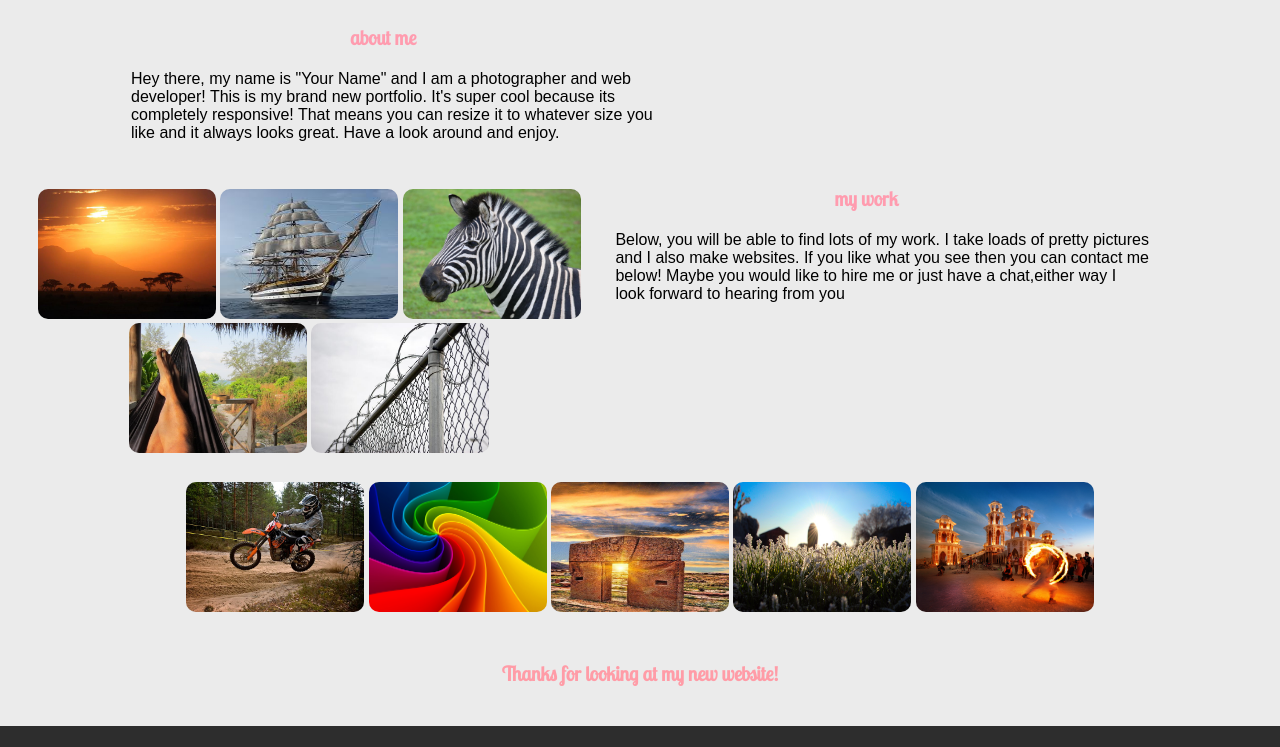
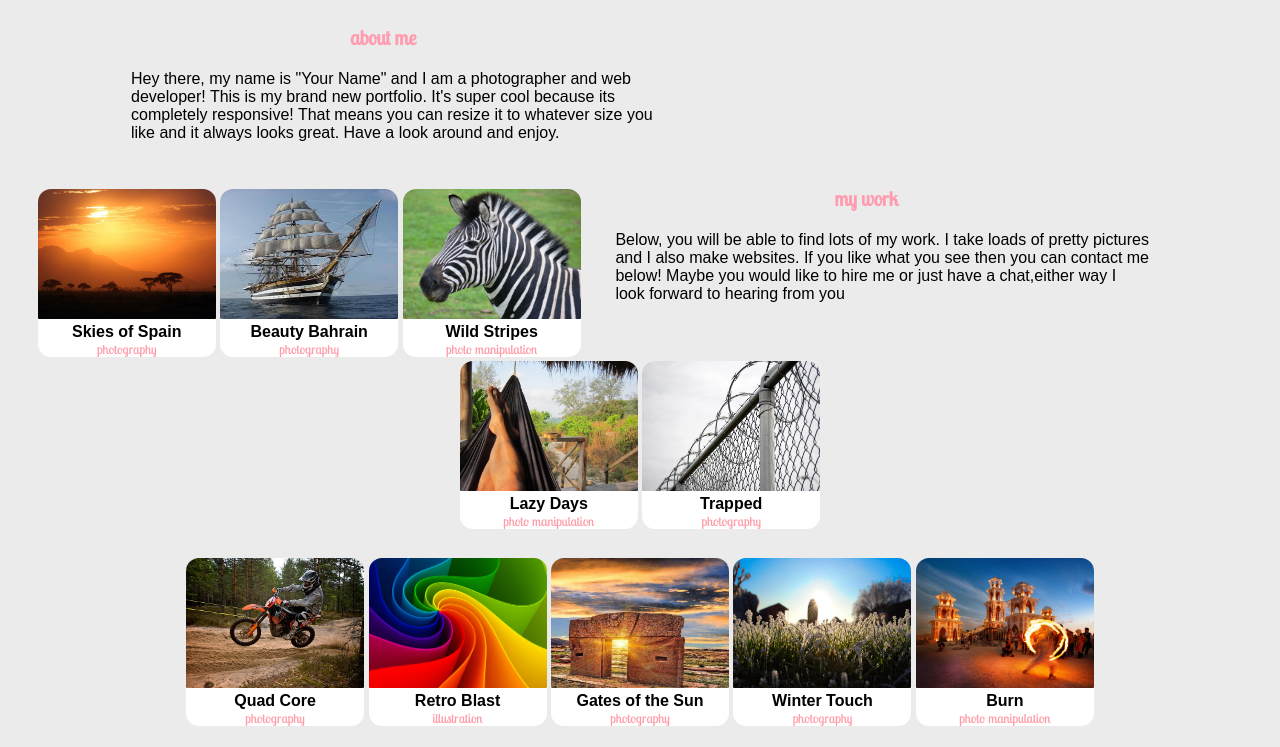
Before and after one commit to ZuluK/liquid_psd_convert, a plain HTML site: page index.html in a window 1280 px wide. Shown: the part 870-1617 px from the top of the page. Drawn offline with Linux system fonts and the light colour scheme.

Commit message:
Second Commit

```diff
--- a/css/main.css
+++ b/css/main.css
@@ -1,8 +1,10 @@
 * {
   margin: 0;
   padding: 0;
+  font-family: sans-serif;
+}
+body {
   background-color: #ebebeb;
-  font-family: sans-serif;
 }
 /*
 =============================
@@ -118,6 +120,20 @@ section {
 PHOTO LINKS
 =============================
 */
+.photo_links1 div {
+  display: inline-block;
+  background-color: white;
+  overflow: hidden;
+  border-radius: 13px;
+}
+.photo_links1 div h2 {
+  font-size: 16px;
+}
+.photo_links1 div p {
+  color: #ff9ca7;
+  font-size: 13px;
+  font-family: 'Lobster Two', cursive;
+}
 .photo_links1 {
   padding: 25px
 }
@@ -126,12 +142,26 @@ PHOTO LINKS
 }
 .photo_links1 img {
     height: 130px;
-    border-radius: 10px;
+    border-radius: 1px;
     width: 178px;
+}
+.photo_links2 div p {
+  color: #ff9ca7;
+  font-size: 13px;
+  font-family: 'Lobster Two', cursive;
+}
+.photo_links2 div h2 {
+  font-size: 16px;
+}
+.photo_links2 div {
+  display: inline-block;
+  background-color: white;
+  overflow: hidden;
+  border-radius: 13px;
 }
 .photo_links2 img {
     height: 130px;
-    border-radius: 10px;
+    border-radius: 1px;
     width: 178px;
 }
 
--- a/index.html
+++ b/index.html
@@ -48,18 +48,58 @@
       </div>
   </section>
   <div class="photo_links1">
+        <div>
           <a href=""><img src="img/mountain_sun.jpg" alt="Photo of mountains and the sun"></a>
+          <h2>Skies of Spain</h2>
+          <p>photography</p>
+        </div>
+        <div>
           <a href=""><img src="img/ship.jpg" alt="Photo of ship"></a>
+          <h2>Beauty Bahrain</h2>
+          <p>photography</p>
+        </div>
+        <div>
           <a href=""><img src="img/zebra.jpg" alt="Photo of a zebra"></a>
+          <h2>Wild Stripes</h2>
+          <p>photo manipulation</p>
+        </div>
+        <div>
           <a href=""><img src="img/lazy.jpg" alt="Photo of man laying on beach"></a>
+          <h2>Lazy Days</h2>
+          <p>photo manipulation</p>
+        </div>
+        <div>
           <a href=""><img src="img/barbed.jpg" alt="Photo of barbed wire"></a>
+          <h2>Trapped</h2>
+          <p>photography</p>
+        </div>
   </div>
   <div class="photo_links2">
-      <a href=""><img src="img/biker.jpg" alt="Person on dirt bike"></a>
-      <a href=""><img src="img/retro.jpg" alt="Wave of solid colors"></a>
-      <a href=""><img src="img/gate.jpg" alt="Picture of gates with sun"></a>
-      <a href=""><img src="img/winter.jpg" alt="Picture of Snow"></a>
-      <a href=""><img src="img/burning.jpg" alt="Picture of Burning Man Festival"></a>
+        <div>
+          <a href=""><img src="img/biker.jpg" alt="Person on dirt bike"></a>
+          <h2>Quad Core</h2>
+          <p>photography</p>
+        </div>
+        <div>
+          <a href=""><img src="img/retro.jpg" alt="Wave of solid colors"></a>
+          <h2>Retro Blast</h2>
+          <p>illustration</p>
+        </div>
+        <div>
+          <a href=""><img src="img/gate.jpg" alt="Picture of gates with sun"></a>
+          <h2>Gates of the Sun</h2>
+          <p>photography</p>
+        </div>
+        <div>
+          <a href=""><img src="img/winter.jpg" alt="Picture of Snow"></a>
+          <h2>Winter Touch</h2>
+          <p>photography</p>
+        </div>
+        <div>
+          <a href=""><img src="img/burning.jpg" alt="Picture of Burning Man Festival"></a>
+          <h2>Burn</h2>
+          <p>photo manipulation</p>
+        </div>
   </div>
   <div class="bottom_head">
     <h3>Thanks for looking at my new website!</h3>
```
